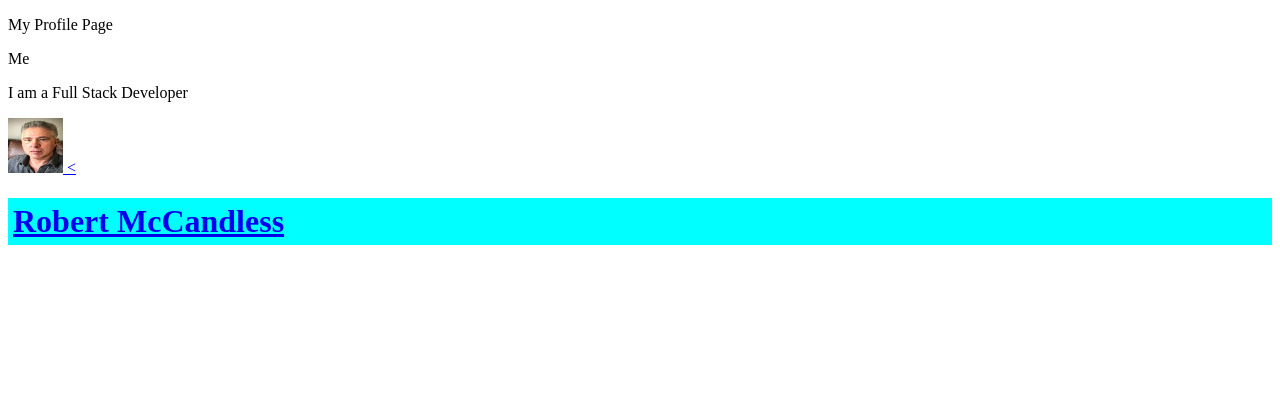
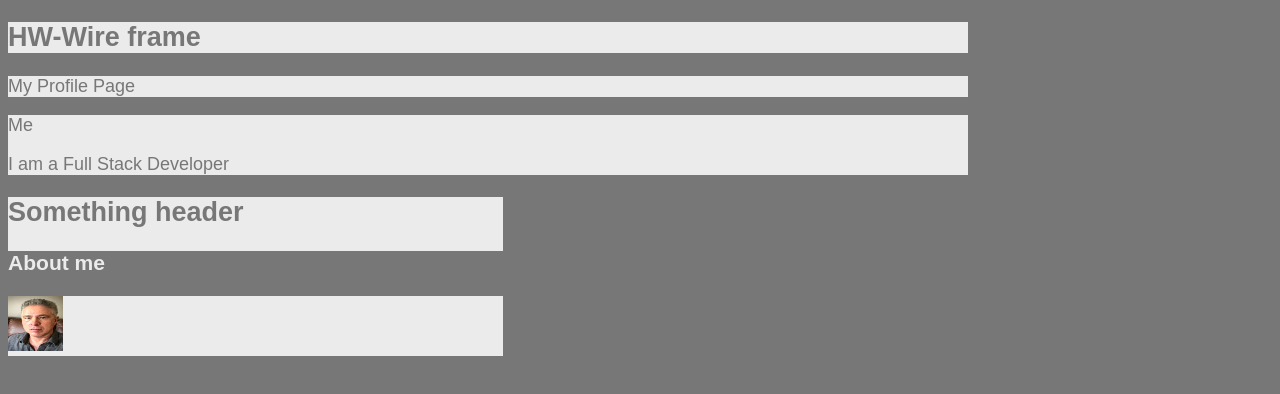
Before and after one commit to robmccandless/HW-Wireframe, a plain HTML site: page index.html in a window 1280 px wide. Drawn offline with Linux system fonts and the light colour scheme.

Commit message:
updated html css

```diff
--- a/index.html
+++ b/index.html
@@ -6,17 +6,19 @@
     <meta name="viewport" content="width=device-width, initial-scale=1.0">
     <meta http-equiv="X-UA-Compatible" content="ie=edge">
     <title>Robert-McCandless-Portfolio{</title>
+    <link rel="stylesheet" type="text/css" href="style.css">
 </head>
 
 <body>
     <header>
         <nav>
-            <a href="/html/" "></a>
-                <a href="/css/ "></a>
-
+            <h1>
+                HW-Wire frame
+            </h1>
+        </nav>
     </header>
 
-    </nav>
+
     <p>My Profile Page</p>
 
     <aside>
@@ -27,34 +29,29 @@
 
     </aside>
     <section>
-        <header>
 
-        </header>
+        <h2>
+            Something header
+
+
+        </h2>
 
         <article>
-            <header>
+            <h3>
+                About me
 
-            </header>
+            </h3>
+
+
             <p>
                 <a href="77DC8B54-ACFE-489D-B8AB-417C3DF9C098_1_105_c.jpeg ">
                     <img src="77DC8B54-ACFE-489D-B8AB-417C3DF9C098_1_105_c.jpeg " width="55 " height="55 " border="0 " </a>
-                    < </p>
+            </p>
         </article>
     </section>
 
 
 
-
-
-
-
-    </header>
-
-
-    <h1>
-        <h1 style=" "></h1>
-        <h1 style=" border-top-width: 5px; padding-bottom: 5px; padding-right: 5px; padding-top: 5px; padding-left: 5px; border-left-width: 5px; border-right-width: 5px; border-bottom-width: 1px; background-color: aqua; .clearfix::after { content:
-                " "; display: block; clear: both; } aside { float: left; } main { float: left; } ">Robert McCandless </h1>
 </body>
 
 </html>
--- a/style.css
+++ b/style.css
@@ -0,0 +1,30 @@
+body {
+    font-family: 'Arial', 'Helvetica Neue', Helvetica, sans-serif;
+    color: #777;
+    background: #777;
+    width: 960px;
+    font-size: 18px;
+}
+
+Header,
+Nav,
+Section,
+Aside,
+Footer {
+    background: #ebebeb
+}
+
+Article {
+    color: #ebebeb;
+    background: #777
+}
+
+h1,
+p {
+    color: #777;
+    background: #ebebeb;
+}
+
+section {
+    width: 495px;
+}
```
